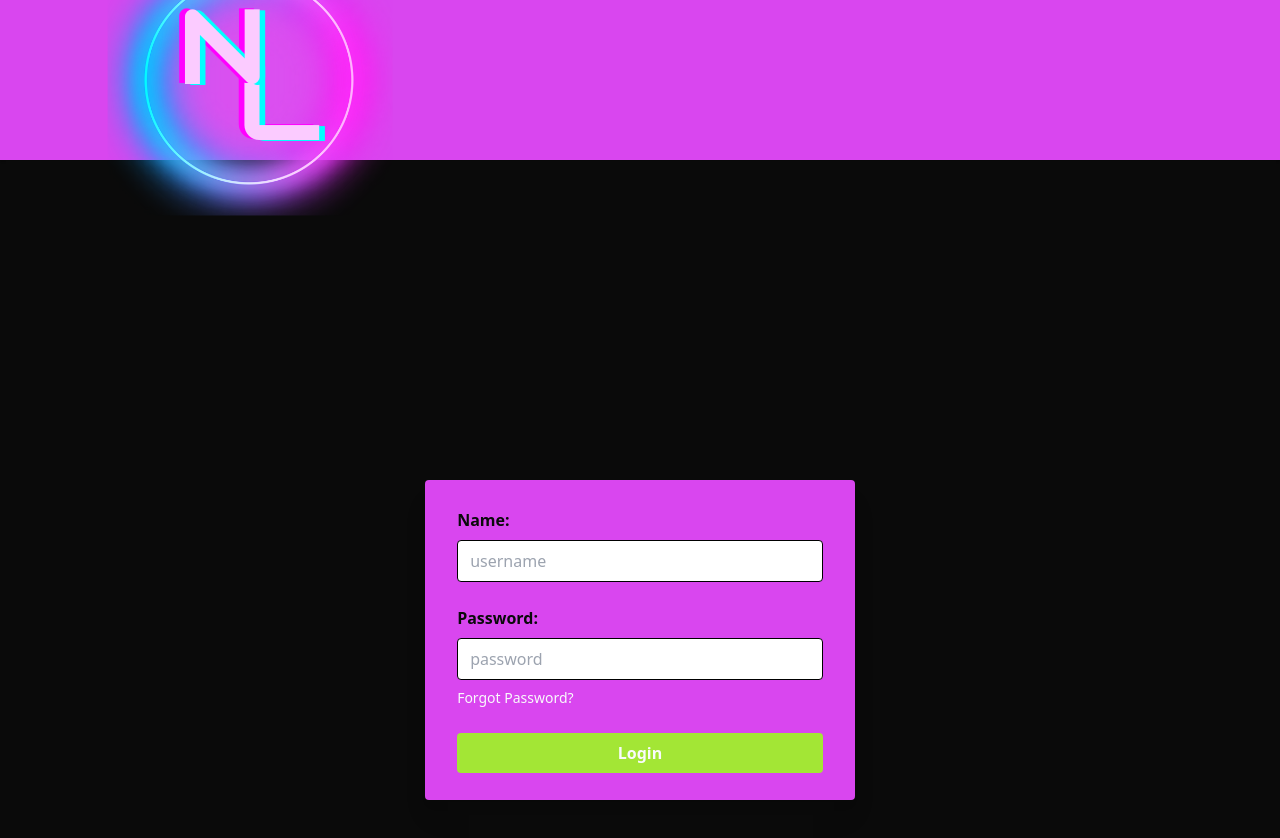
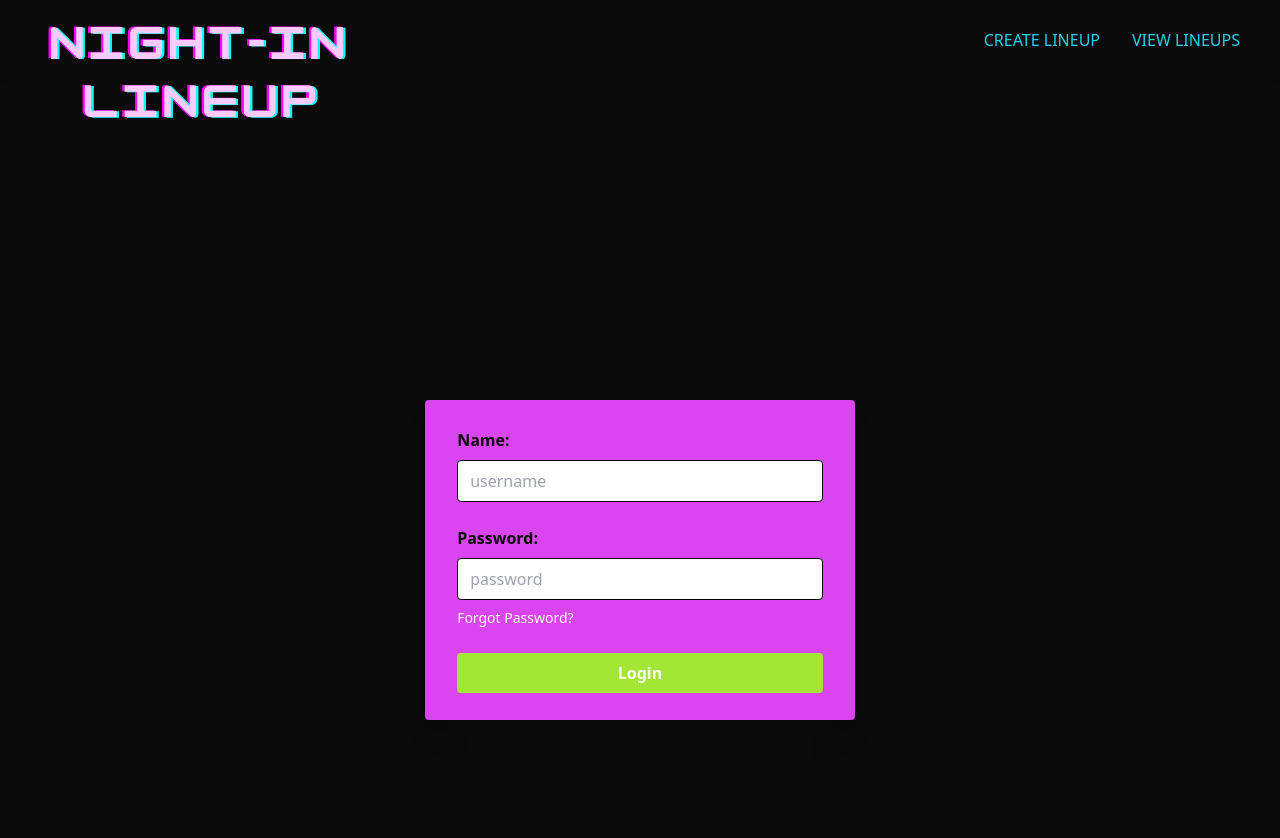
Before and after one commit to christiecamp/working-repo, a plain HTML site: page build/index.html in a window 1280 px wide. Drawn offline with Linux system fonts and the light colour scheme; some packages are replaced by stand-ins of ours.

Commit message:
updating logo

```diff
--- a/build/index.html
+++ b/build/index.html
@@ -11,23 +11,23 @@
     <body class="bg-neutral">
      <!-- nav bar -->
       <nav>
-          <div class="flex justify-between h-40 px-0 shadow items-center bg-fuchsia">
+          <div class="flex justify-between h-20 px-10 shadow items-center bg-neutral">
 
             <div class="flex items-center space-x-8">
             <div>
                 <a
-                  class="flex items-center"
+                  class="flex h-80 mt-20"
                   href="#">
-                  <img src="./assets/img/small-logo.png"/>
+                  <img src="./assets/img/main-logo.png"/>
                 </a>
               </div>
 
             </div>
 
-              <!-- <div class="hidden md:flex justify-around space-x-8">
-                <a href="#" class="hover:text-cyan text-neutral">CREATE LINEUP</a>
-                <a href="#" class="hover:text-cyan text-neutral">VIEW LINEUPS</a>
-              </div> -->
+              <div class="hidden md:flex justify-around space-x-8">
+                <a href="#" class="hover:text-yellow text-cyan">CREATE LINEUP</a>
+                <a href="#" class="hover:text-yellow text-cyan">VIEW LINEUPS</a>
+              </div>
 
 
             </div>
```
